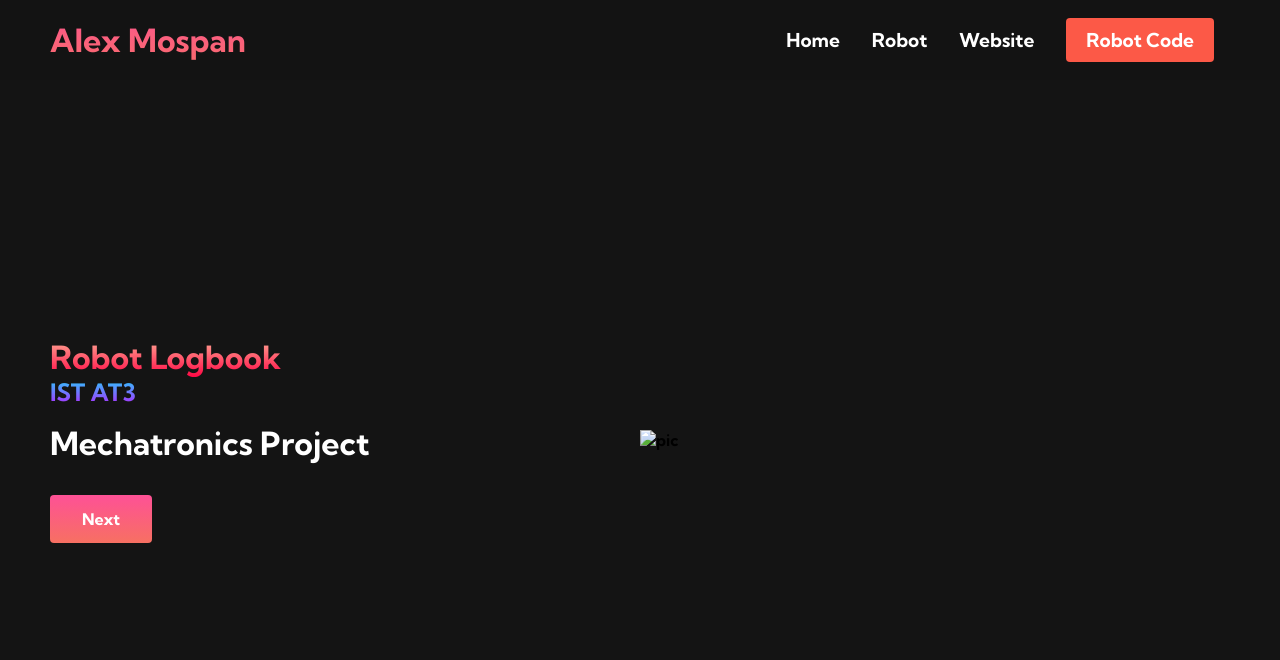
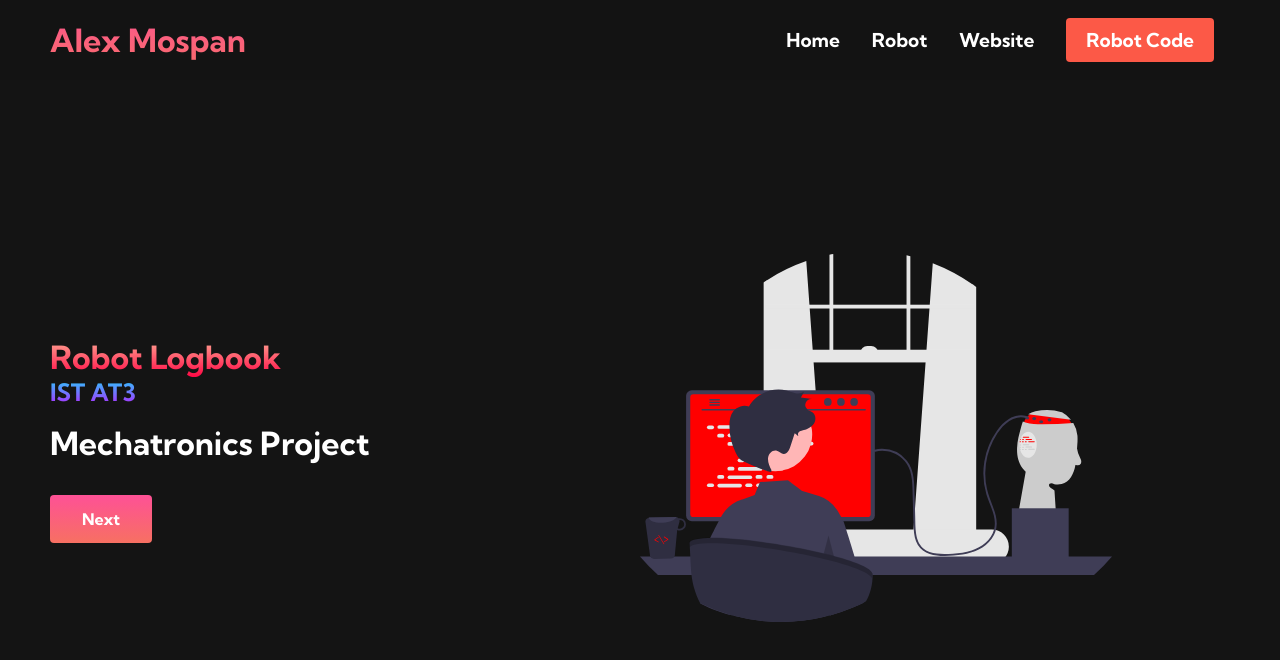
Before and after one commit to theminecraftserverv/AT3-Website, a plain HTML site: page robotindex.html in a window 1280 px wide. Drawn offline with Linux system fonts and the light colour scheme.

Commit message:
Update robotindex.html

```diff
--- a/robotindex.html
+++ b/robotindex.html
@@ -58,7 +58,7 @@
                     <button class="main__btn"><a href="/">Next</a></button>
                 </div>
                 <div class="main__image--contianer">
-                    <img src="images/firmware.svg" alt="pic" id="main__img">
+                    <img src="firmware.svg" alt="pic" id="main__img">
                 </div>
             </div>
          </div>
```
